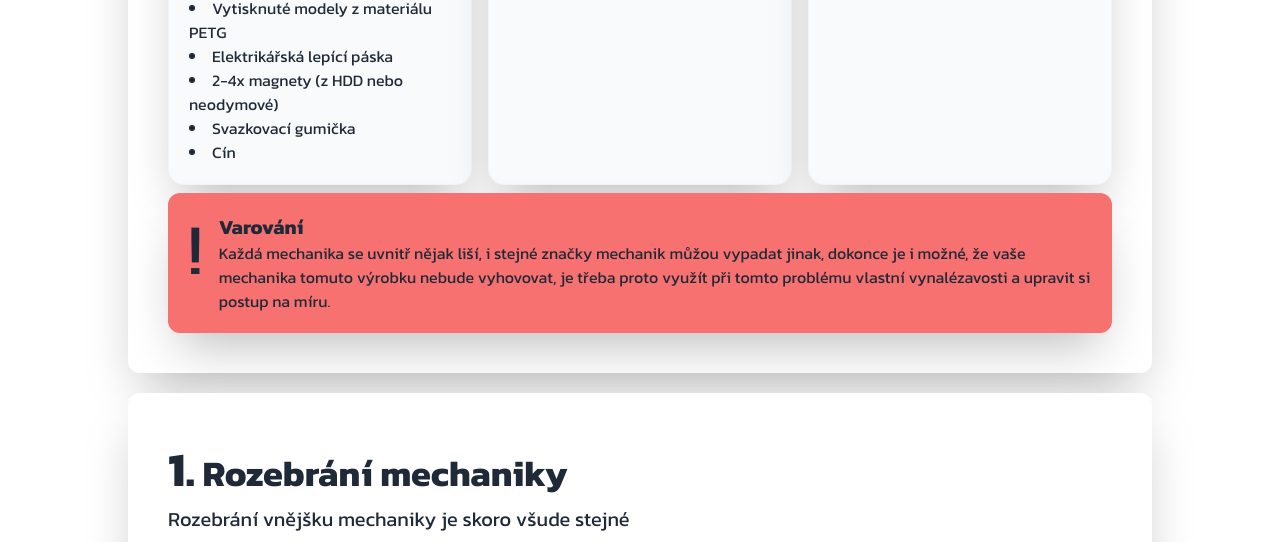
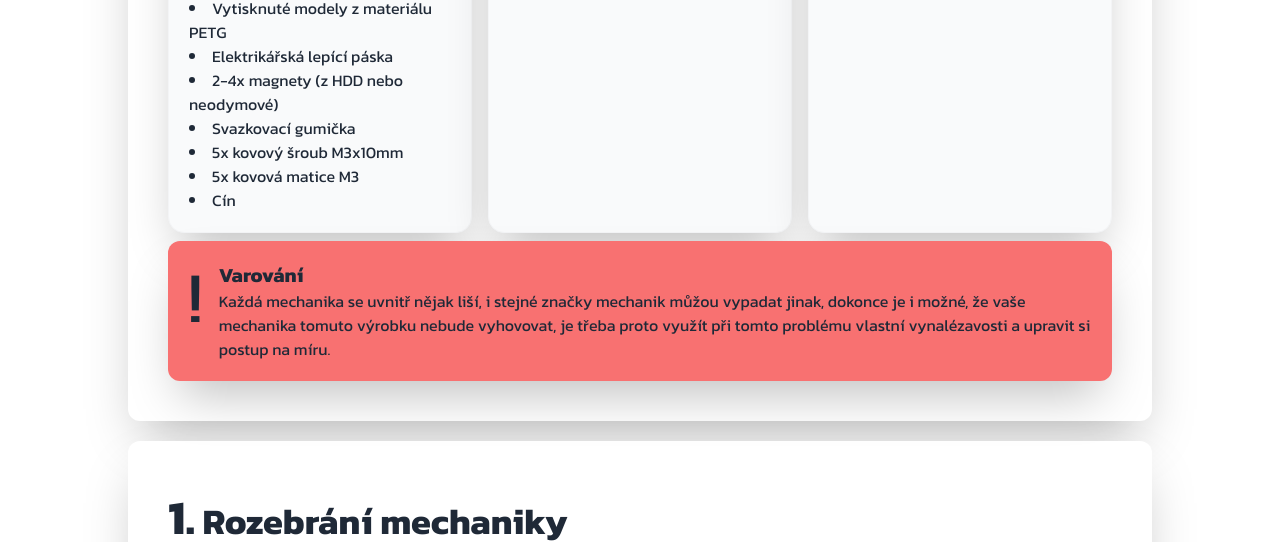
Before and after one commit to OkaJJ/navod-web, a website: page index.html in a window 1280 px wide. Shown: the part 2212-2754 px from the top of the page. Drawn offline with nearby package versions, Linux system fonts and the light colour scheme.

Commit message:
master MC

```diff
--- a/index.html
+++ b/index.html
@@ -83,6 +83,8 @@
                             <li>Elektrikářská lepící páska</li>
                             <li>2-4x magnety (z HDD nebo neodymové)</li>
                             <li>Svazkovací gumička</li>
+                            <li>5x kovový šroub M3x10mm</li>
+                            <li>5x kovová matice M3</li>
                             <li>Cín</li>
                         </ul>
                     </div>
```
